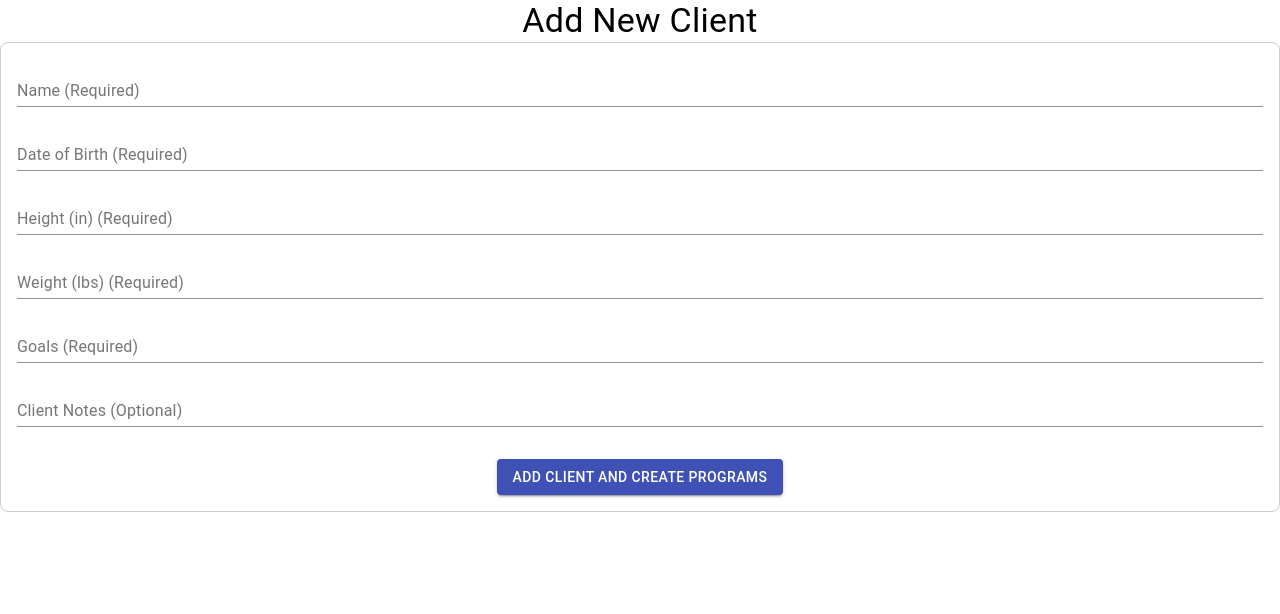
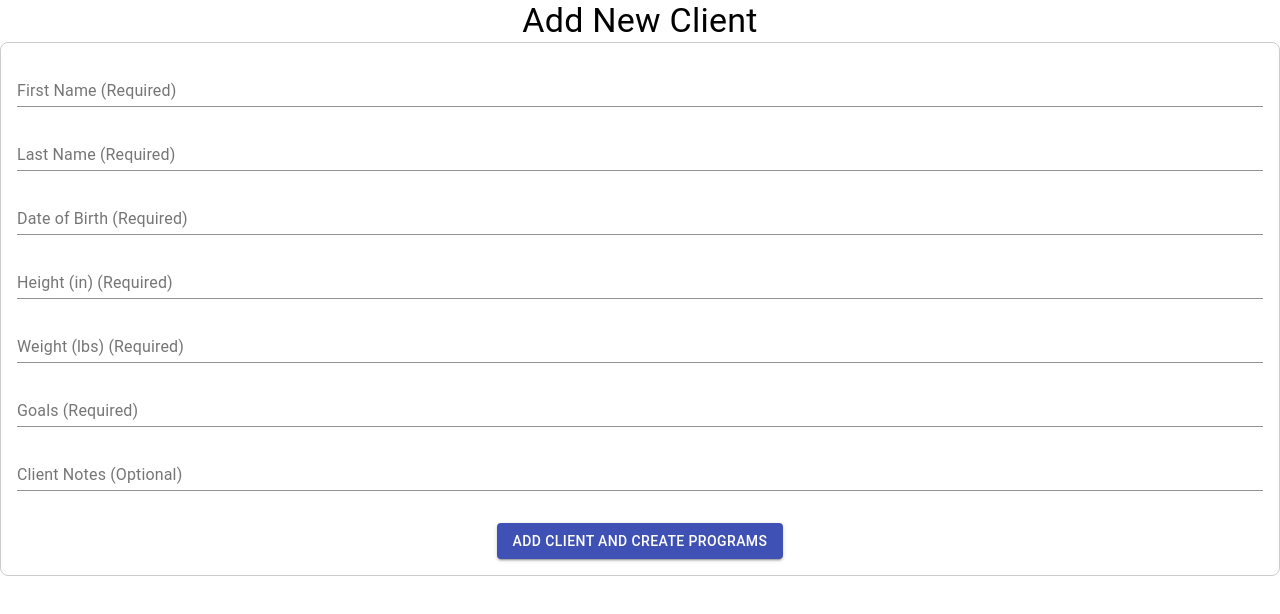
Before and after one commit to Sleyter2616/Advantage_Training_App, a React (Create React App) app in the folder advantage_training/: page /add-client in a window 1280 px wide. Shown: the top 614 px of the page. Built offline with nearby package versions, Linux system fonts and the light colour scheme; no server answers; sample sign-in values are in the browser's storage.

Commit message:
on add program page got name from db now need to submit data properly

```diff
--- a/advantage_training/src/App.tsx
+++ b/advantage_training/src/App.tsx
@@ -31,8 +31,8 @@ function App() {
           <Route path="/" element={<LoginPage onLogin={() => setIsLoggedIn(true)} />} />
           <Route path="/home" element={<Home />} />
           <Route path="/add-client" element={<AddClientPage onAddClient={(client) => console.log(client)} />} />
-          <Route path="/clients/:id/add-program" element={<AddProgram onAddTrainingProgram={(trainingProgram) => console.log(trainingProgram)} />} />
-          <Route path="/clients/:clientId/programs" element={<Programs />} />
+          <Route path="/client/:id/add-program" element={<AddProgram onAddTrainingProgram={(trainingProgram) => console.log(trainingProgram)} />} />
+          <Route path="/client/:clientId/programs" element={<Programs />} />
         </Routes>
       ) : (
         <Routes>
--- a/advantage_training/src/Client/AddClientPage.tsx
+++ b/advantage_training/src/Client/AddClientPage.tsx
@@ -41,12 +41,13 @@ const AddClientPage: React.FC<AddClientPageProps> = ({ onAddClient }) => {
 
   const [values, setValues] = useState({
     id: uuidv4(),
-    name: '',
+    firstName:'',
+    lastName: '',
     dob: '',
     height: '',
     weight: '',
     goals: '',
-    notes: '',
+    clientNotes: '',
     programs:[]
   });
 
@@ -54,10 +55,11 @@ const AddClientPage: React.FC<AddClientPageProps> = ({ onAddClient }) => {
     const newClientWithId = { ...values, id: uuidv4() };
     onAddClient(newClientWithId);
     await setDoc(doc(db, "clients", newClientWithId.id), newClientWithId);
-    navigate(`/clients/${newClientWithId.id}/add-program`);
+    navigate(`/client/${newClientWithId.id}/add-program`);
   };
   const validationSchema = Yup.object({
-    name: Yup.string().required('Required'),
+    firstName: Yup.string().required('Required'),
+    lastName: Yup.string().required('Required'),
     dob: Yup.string().matches(/^(0[1-9]|1[0-2])\/(0[1-9]|[12][0-9]|3[01])\/\d{4}$/, 'Must be in the format MM/DD/YYYY')
     .required('Required'),
     height: Yup.string()
@@ -67,7 +69,7 @@ const AddClientPage: React.FC<AddClientPageProps> = ({ onAddClient }) => {
       .required('Required')
       .matches(/^\d+(\.\d{1,2})?$/, 'Must be a valid weight in pounds'),
     goals: Yup.string().required('Required'),
-    notes: Yup.string().notRequired(),
+    clientNotes: Yup.string().notRequired(),
     programs:Yup.array()
   });
 
@@ -83,14 +85,25 @@ const AddClientPage: React.FC<AddClientPageProps> = ({ onAddClient }) => {
           <Form className={classes.form}>
             <TextField
               className={classes.textField}
-              id="name"
-              label="Name (Required)"
-              name="name"
-              value={values.name}
+              id="firstName"
+              label="First Name (Required)"
+              name="firstName"
+              value={values.firstName}
               onChange={handleChange}
               onBlur={handleBlur}
-              error={touched.name && Boolean(errors.name)}
-              helperText={touched.name && errors.name}
+              error={touched.firstName && Boolean(errors.firstName)}
+              helperText={touched.firstName && errors.firstName}
+            />
+             <TextField
+              className={classes.textField}
+              id="lastName"
+              label="Last Name (Required)"
+              name="lastName"
+              value={values.lastName}
+              onChange={handleChange}
+              onBlur={handleBlur}
+              error={touched.lastName && Boolean(errors.lastName)}
+              helperText={touched.lastName && errors.lastName}
             />
             <TextField
               className={classes.textField}
--- a/advantage_training/src/Client/AddProgram.tsx
+++ b/advantage_training/src/Client/AddProgram.tsx
@@ -1,12 +1,13 @@
-import React, { useState } from 'react';
+import React, { useState, useEffect } from 'react';
 import { v4 as uuidv4 } from 'uuid';
-import { Program, Movement } from './types';
+import { Program, Movement,Client } from './types';
 import { Formik, Form, Field } from 'formik';
 import { useNavigate, useParams, useLocation } from 'react-router-dom';
 import * as Yup from 'yup';
 import { TextField, Button, Typography, Grid } from '@material-ui/core';
 import { makeStyles } from '@material-ui/core/styles';
-
+import { clientsRef } from '../firebaseConfig';
+import { doc, onSnapshot } from 'firebase/firestore';
 interface AddProgramPageProps {
   onAddTrainingProgram: (trainingProgram: Program) => void;
 }
@@ -40,12 +41,10 @@ const days = ['Monday', 'Tuesday', 'Wednesday'];
 
 const AddProgram: React.FC<AddProgramPageProps> = ({ onAddTrainingProgram }) => {
   const navigate = useNavigate();
-  const location = useLocation();
-  const clientName = location.state?.clientName;
-
+  const [client, setClient] = useState<Client | null>(null);
   const classes = useStyles();
-  const { clientId } = useParams();
-  const defaultClientId = clientId || ""; // set a default value of empty string if clientId is undefined
+  const { id } = useParams();
+  const defaultClientId = id || ""; // set a default value of empty string if clientId is undefined
   const [values, setValues] = useState<Program>({
     id: uuidv4(),
     clientId: defaultClientId,
@@ -54,11 +53,21 @@ const AddProgram: React.FC<AddProgramPageProps> = ({ onAddTrainingProgram }) =>
       { name: 'Day 1', movements: [{  name: '', weight: '0', sets: '0', reps: '0' }] },
     ],
   });
+  useEffect(() => {
+    const clientRef = doc(clientsRef, id);
+    const unsubscribe = onSnapshot(clientRef, (doc) => {
+        setClient(doc.data() as Client);
+    });
+    return () => {
+      unsubscribe();
+    };
+  }, [id]);
+
 
   const handleSubmit = (values: Program) => {
     const newTrainingProgramWithId = { ...values, id: uuidv4() };
     onAddTrainingProgram(newTrainingProgramWithId);
-    navigate(`/clients/${clientId}`);
+    navigate(`/clients/${id}/programs`);
   };
 
   const validationSchema = Yup.object({
@@ -75,14 +84,16 @@ const AddProgram: React.FC<AddProgramPageProps> = ({ onAddTrainingProgram }) =>
     ).min(1),
   });
 
+
+
   return (
     <div>
       <Typography variant="h4" component="h1" align="center">
         Add New Training Program
       </Typography>
       <Typography variant="h5" component="h2" align="center">
-  {`Client: ${clientName}`}
-</Typography>
+      {client ? `Client: ${client.firstName} ${client.lastName}` : ''}
+      </Typography>
       <Formik
         initialValues={values}
         validationSchema={validationSchema}
--- a/advantage_training/src/Client/types.tsx
+++ b/advantage_training/src/Client/types.tsx
@@ -21,7 +21,8 @@ export interface Program {
 
 export type Client = {
   id: string;
-  name: string;
+  firstName: string;
+  lastName:string
   dob: string;
   height: string;
   weight: string;
--- a/advantage_training/src/Home/ClientDisplay.tsx
+++ b/advantage_training/src/Home/ClientDisplay.tsx
@@ -56,10 +56,10 @@ const ClientDisplay: React.FC<ClientProps> = ({ client }) => {
   const classes = useStyles();
   const navigate = useNavigate();
 const handleViewProgramClick = () => {
-  navigate(`/clients/${client.id}/programs`);
+  navigate(`/client/${client.id}/programs`);
 };
 const handleAddProgram = () => {
-  navigate(`/clients/${client.id}/add-program`);
+  navigate(`/client/${client.id}/add-program`);
 
 };
   const heightInInches = Math.round(parseInt(client.height));
--- a/advantage_training/src/firebaseConfig.tsx
+++ b/advantage_training/src/firebaseConfig.tsx
@@ -16,3 +16,4 @@ export const firebaseConfig = {
  export const db = getFirestore(app);
 
  export const usersRef = collection(db, 'users');
+ export const clientsRef = collection(db,'clients')
```
